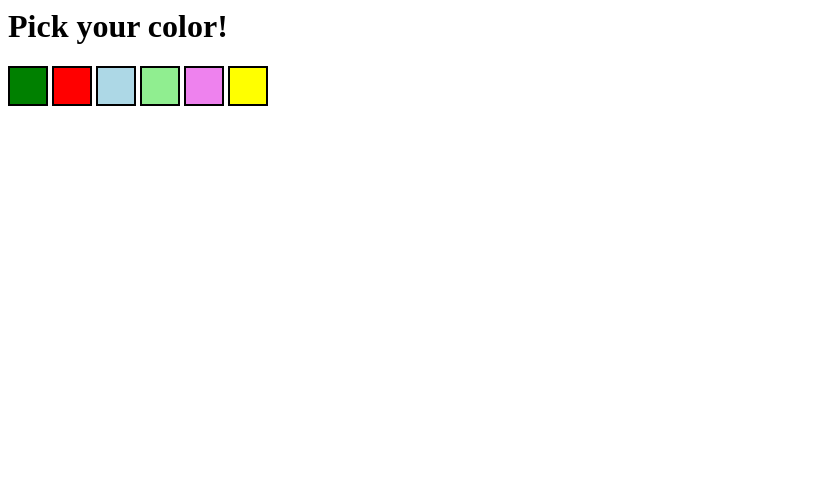
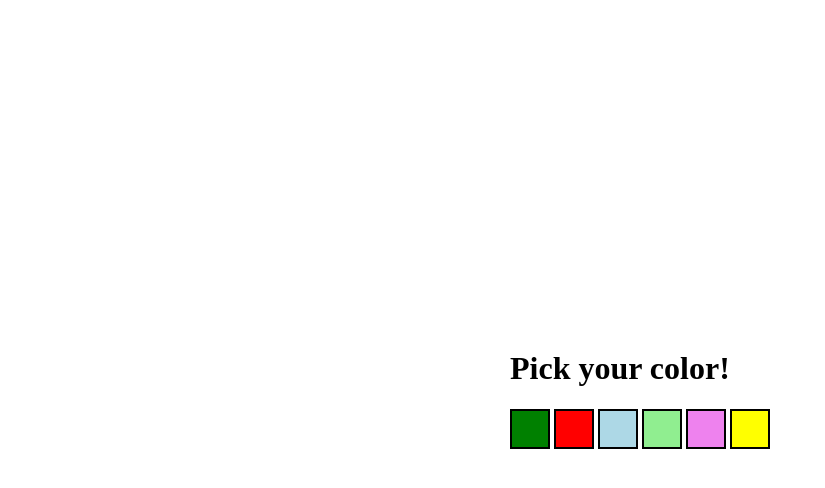
Before and after one commit to anto926/color-picker, a plain HTML site: page index.html in a window 1280 px wide. Shown: the whole page, without its empty margins (0-825 px from the left). Drawn offline with Linux system fonts and the light colour scheme.

Commit message:
Update style.css

```diff
--- a/style.css
+++ b/style.css
@@ -48,8 +48,23 @@
 
 #body{
     align-items: center;
+    margin: auto;
 }
 
-#h1{
+h1{
     align-self: start;
 }
+
+html, body {
+    height: 100%;
+}
+
+html {
+    display: table;
+    margin: auto;
+}
+
+body {
+    display: table-cell;
+    vertical-align: middle;
+}
```
